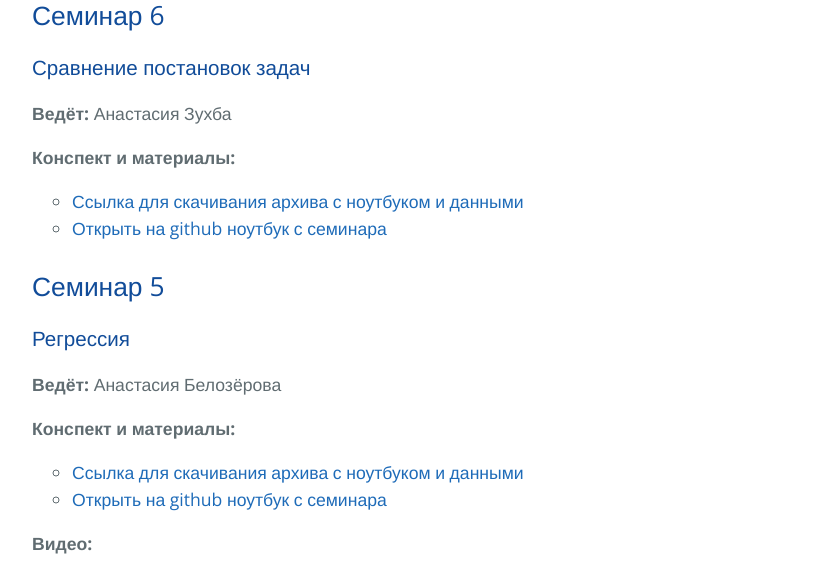
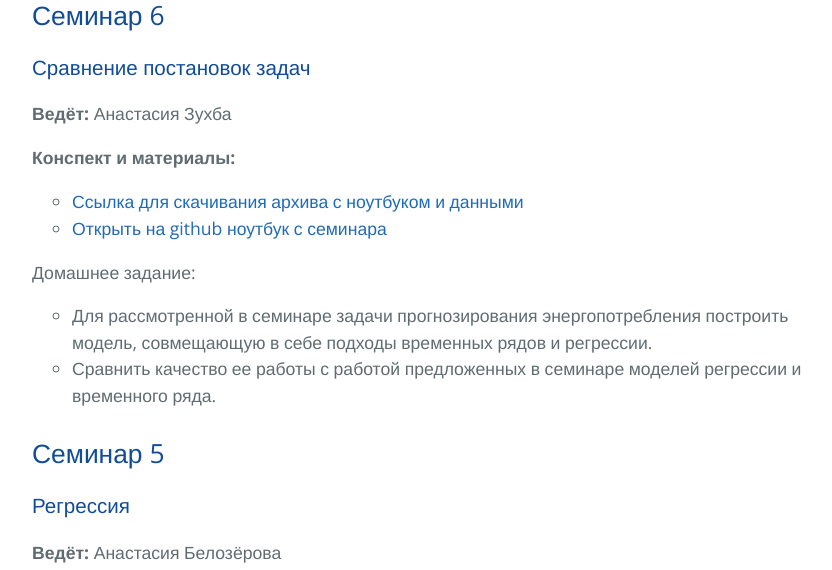
Before and after one commit to appdatascience/appdatascience.github.io, a Jekyll site: the page built from materials.md, in a window 1280 px wide and 900 px high, scrolled down 354 px, cut to the strip 0-570 px from the top of the window. Shown: the whole strip, without its empty margins (232-1064 px from the left). Built offline with Jekyll 4.4.1, drawn with Linux system fonts in a browser that asks for light colours.

Commit message:
added hw

```diff
--- a/materials/_posts/2018-04-08-class_6.markdown
+++ b/materials/_posts/2018-04-08-class_6.markdown
@@ -13,3 +13,7 @@
 **Конспект и материалы:**
 - [Ссылка для скачивания архива с ноутбуком и данными](../../assets/notebooks/multi.zip)
 - [Открыть на github ноутбук с семинара](https://github.com/appdatascience/appdatascience.github.io/blob/master/assets/notebooks/multi.ipynb)
+
+Домашнее задание:
+- Для рассмотренной в семинаре задачи прогнозирования энергопотребления построить модель, совмещающую в себе подходы временных рядов и регрессии.
+- Сравнить качество ее работы с работой предложенных в семинаре моделей регрессии и временного ряда.
```
